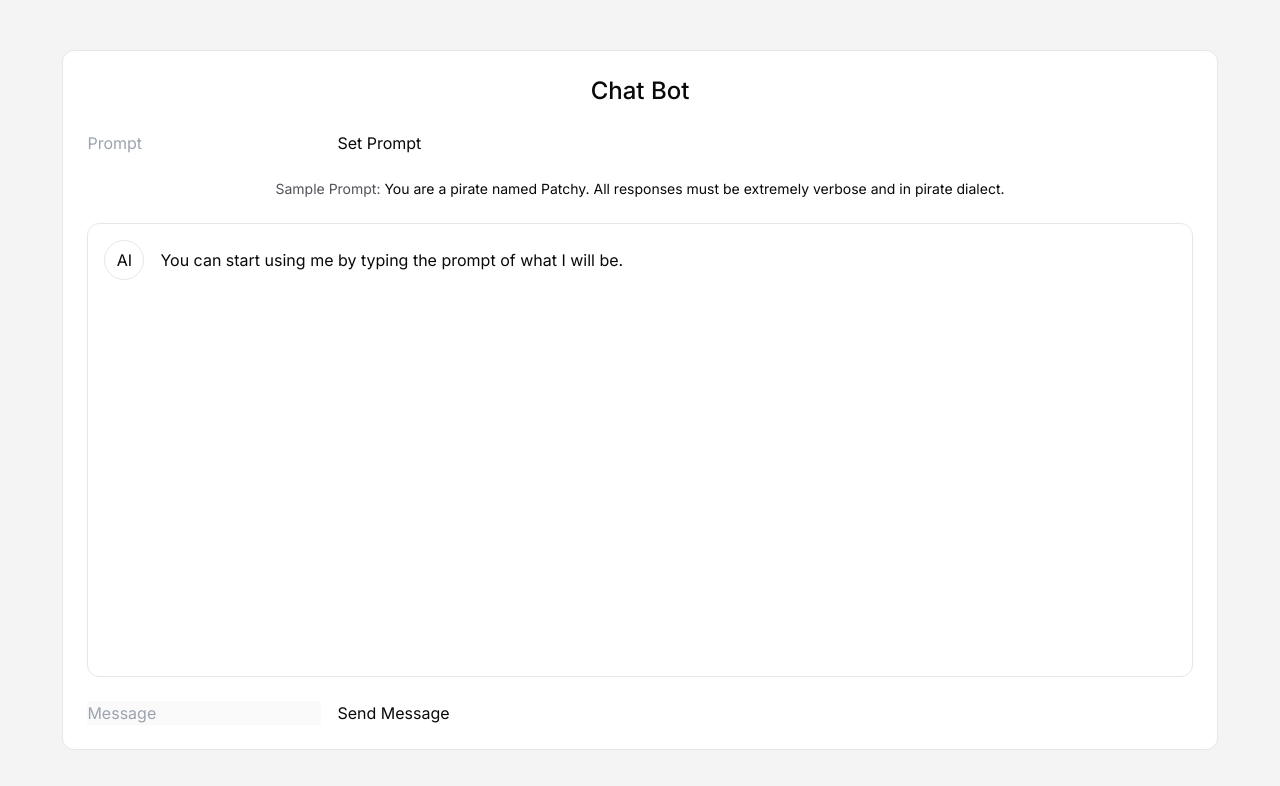
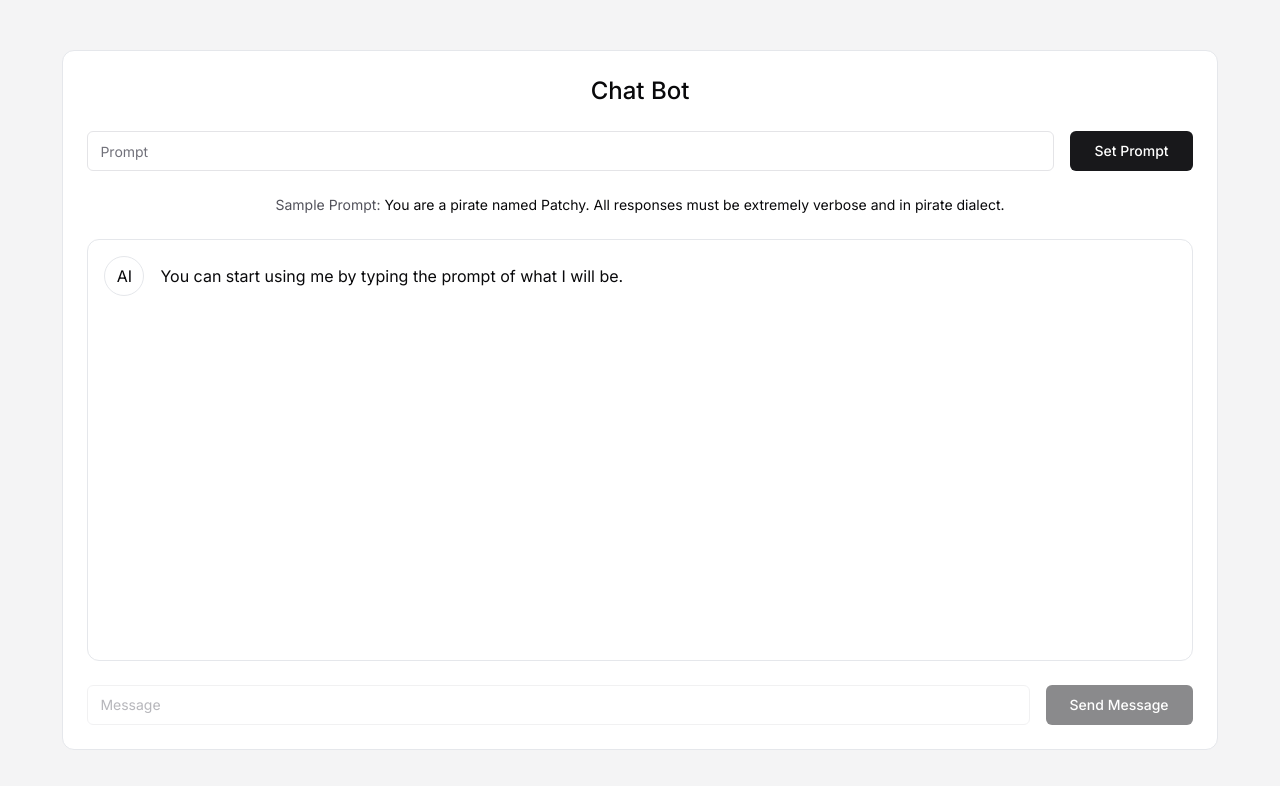
Before and after one commit to Wiazeph/Chat-Bot, a Next.js app: page / in a window 1280 px wide. Shown: the top 786 px of the page. Built offline with nearby package versions, Linux system fonts and the light colour scheme.

Commit message:
style edit input and button

```diff
--- a/src/app/globals.css
+++ b/src/app/globals.css
@@ -21,3 +21,12 @@
     @apply p-8 h-dvh flex items-center justify-center bg-zinc-100 text-zinc-950;
   }
 }
+
+@layer components {
+  .input {
+    @apply w-full h-10 rounded-md border border-zinc-200 bg-white px-3 py-2 text-sm placeholder:text-zinc-500 disabled:cursor-not-allowed disabled:opacity-50;
+  }
+  .button {
+    @apply h-10 px-6 whitespace-nowrap bg-zinc-900 text-white hover:bg-zinc-700 rounded-md text-sm font-medium transition-colors disabled:pointer-events-none disabled:opacity-50;
+  }
+}
```
